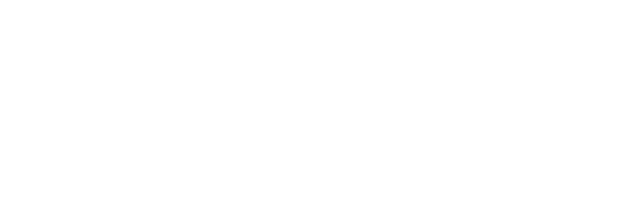
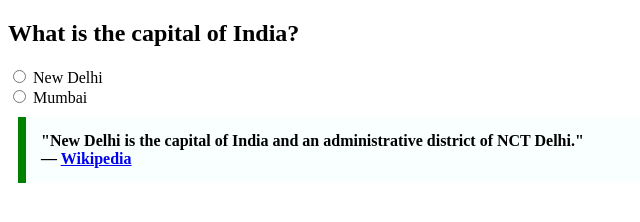
Before and after one commit to acciojob/trivia-NaveedWaddo, a website: page main.html in a window 1280 px wide. Shown: the whole page, without its empty margins (0-640 px from the left). Drawn offline with Linux system fonts and the light colour scheme.

Commit message:
created a submission

```diff
--- a/main.html
+++ b/main.html
@@ -1,16 +1,40 @@
 <!DOCTYPE html>
+<html lang="en">
+<head>
+    <meta charset="UTF-8">
+    <meta name="viewport" content="width=device-width, initial-scale=1.0">
+    <title>Quiz Question</title>
+    <style>
+        blockquote {
+            max-width: 600px;
+            margin: 10px;
+            padding: 15px;
+            border-left: 8px solid green;
+            background-color: #f8fffe;
+            font-weight: bold;
+        }
+    </style>
+</head>
+<body>
 
-<html>
+    <!-- Question and Options -->
+    <div>
+        <h2>What is the capital of India?</h2>
+        <label>
+            <input type="radio" name="capital" value="newdelhi"> New Delhi
+        </label>
+        <br>
+        <label>
+            <input type="radio" name="capital" value="mumbai"> Mumbai
+        </label>
+    </div>
 
-<head>
-	<link rel="stylesheet" href="styles.css">
-</head>
-
-<body>
-	<!-- the entire body must be written by student -->
-    <script type="text/javascript" src="./script.js">
-</script>
+    <!-- Quotation -->
+    <blockquote>
+        "New Delhi is the capital of India and an administrative district of NCT Delhi."
+        <br>
+        — <a href="https://en.wikipedia.org/wiki/New_Delhi" target="_blank">Wikipedia</a>
+    </blockquote>
 
 </body>
-
 </html>
```
